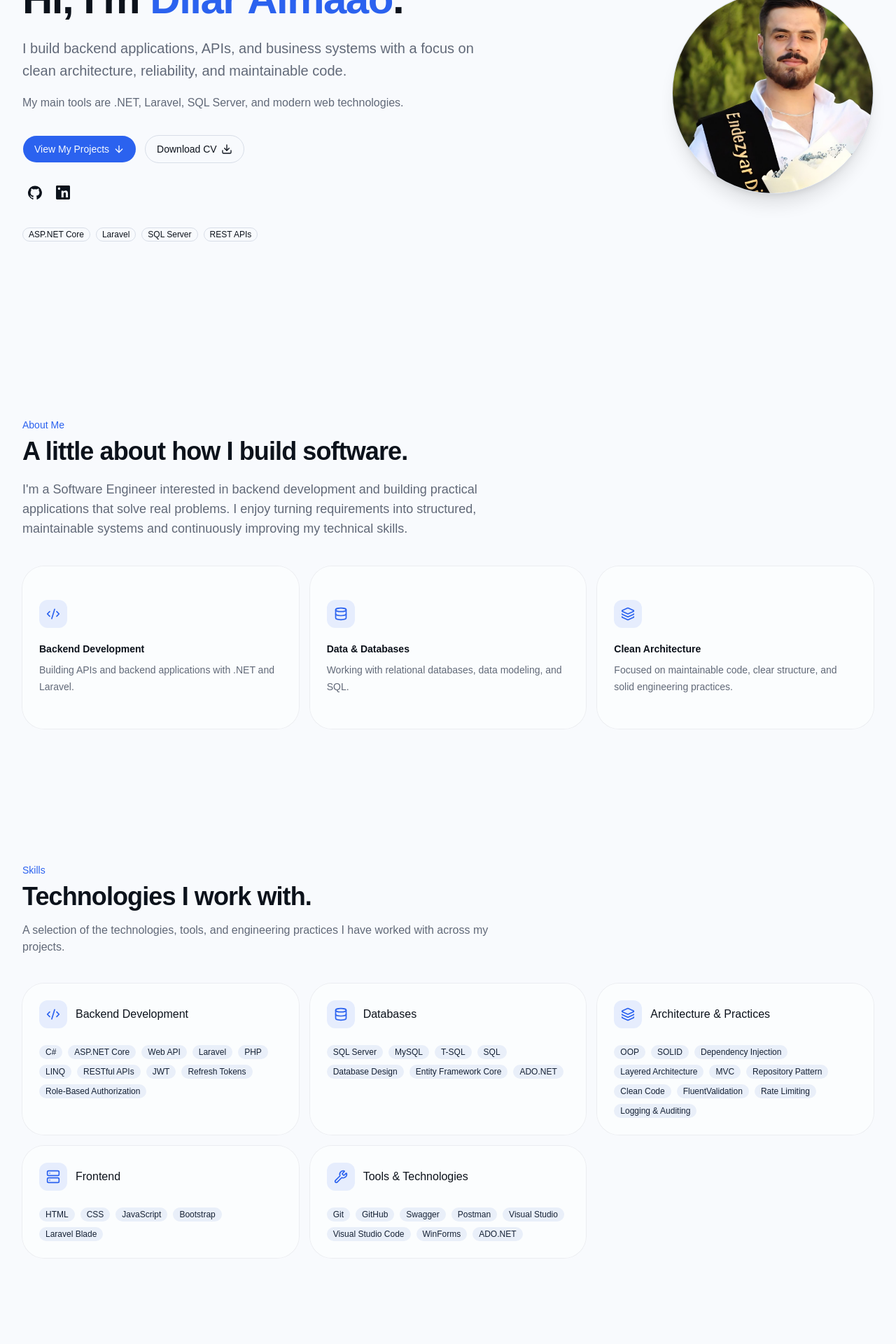
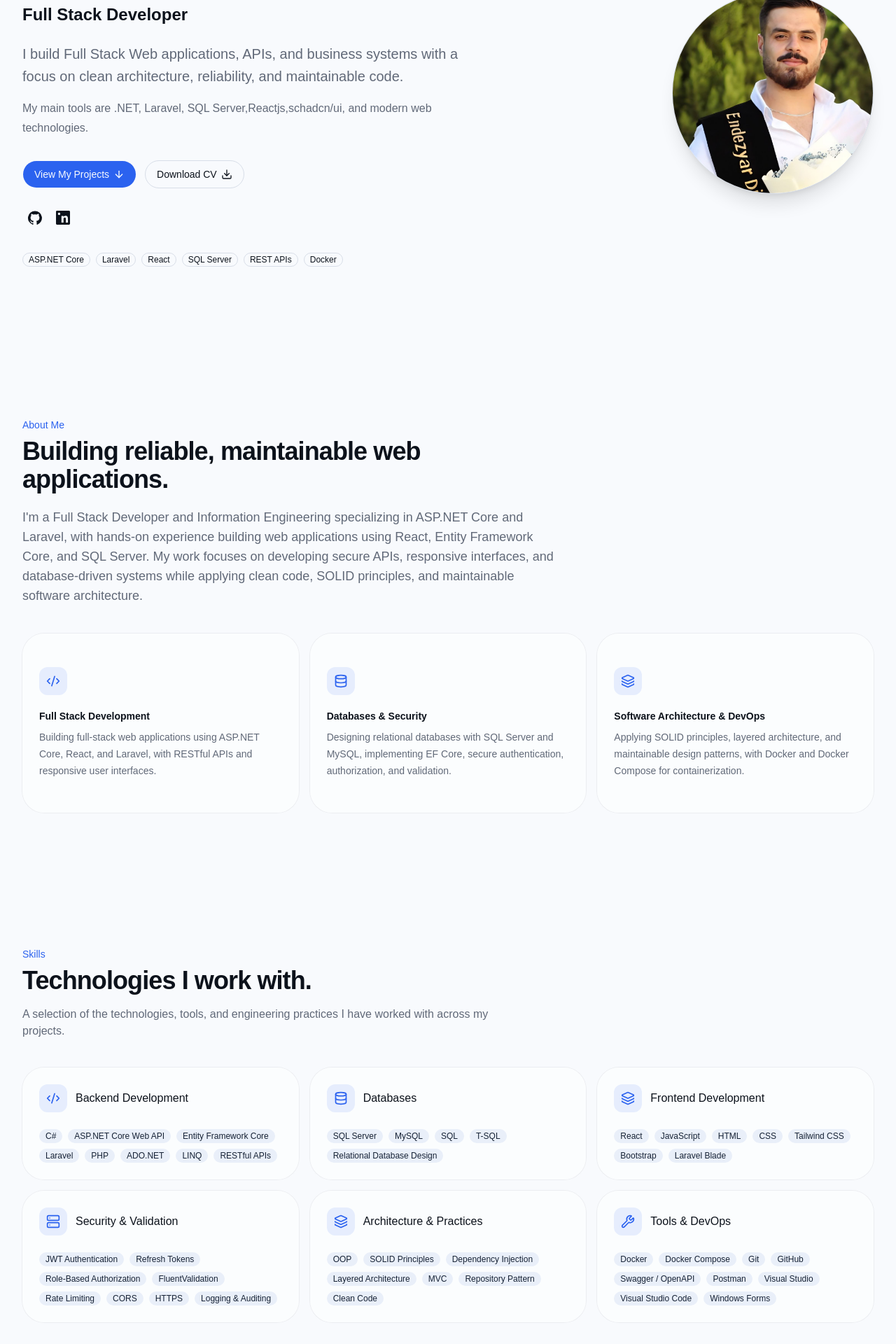
Before and after one commit to ENGDILAR/ReactPortofolio, a React (Vite) app: page / in a window 1280 px wide. Shown: the part 300-2220 px from the top of the page at 70% size. Built offline with nearby package versions, Linux system fonts and the light colour scheme.

Commit message:
Add Full Stack Project

```diff
--- a/src/data/projects.js
+++ b/src/data/projects.js
@@ -1,4 +1,56 @@
 export const projects = [
+  {
+    id: "ums",
+    title: "University Management System",
+    category: "Full Stack",
+    description:
+      "A full-stack university management system built with ASP.NET Core 8, React, and SQL Server, featuring role-based academic workflows and Docker containerization.",
+    technologies: [
+      "ASP.NET Core 8",
+      "React",
+      "JavaScript",
+      "EF Core",
+      "SQL Server",
+      "JWT",
+      "Tailwind CSS",
+      "Docker",
+      "Docker Compose",
+    ],
+    github: "https://github.com/ENGDILAR/Institute_Management_System_FullStack",
+    image: "/UMS.png",
+
+    details: {
+      overview:
+        "A full-stack University Management System designed to manage academic operations through dedicated workflows for administrators, instructors, and students. The application combines a React frontend, an ASP.NET Core Web API, and a SQL Server database, with all components containerized using Docker Compose.",
+
+      features: [
+        "Role-based access for administrators, instructors, and students.",
+        "Course and course offering management.",
+        "Student enrollment management.",
+        "Academic marks and exam assessment management.",
+        "JWT authentication with refresh tokens.",
+        "Role-based authorization and secure API endpoints.",
+        "FluentValidation for request validation.",
+        "Pagination for data retrieval.",
+        "Rate limiting for API protection.",
+        "Transactional operations for data consistency.",
+        "Docker Compose orchestration for the frontend, API, and database.",
+      ],
+
+      architecture: [
+        "ASP.NET Core Web API",
+        "React",
+        "Entity Framework Core",
+        "Layered Architecture",
+        "DTO Pattern",
+        "Dependency Injection",
+        "JWT Authentication",
+        "FluentValidation",
+        "Docker",
+        "Docker Compose",
+      ],
+    },
+  },
   {
     id: "hms",
     title: "Hospital Management System",
--- a/src/sections/about.jsx
+++ b/src/sections/about.jsx
@@ -4,20 +4,21 @@ import { Card, CardContent } from "@/components/ui/card";
 const highlights = [
   {
     icon: Code2,
-    title: "Backend Development",
+    title: "Full Stack Development",
     description:
-      "Building APIs and backend applications with .NET and Laravel.",
+      "Building full-stack web applications using ASP.NET Core, React, and Laravel, with RESTful APIs and responsive user interfaces.",
   },
   {
     icon: Database,
-    title: "Data & Databases",
-    description: "Working with relational databases, data modeling, and SQL.",
+    title: "Databases & Security",
+    description:
+      "Designing relational databases with SQL Server and MySQL, implementing EF Core, secure authentication, authorization, and validation.",
   },
   {
     icon: Layers3,
-    title: "Clean Architecture",
+    title: "Software Architecture & DevOps",
     description:
-      "Focused on maintainable code, clear structure, and solid engineering practices.",
+      "Applying SOLID principles, layered architecture, and maintainable design patterns, with Docker and Docker Compose for containerization.",
   },
 ];
 
@@ -25,20 +26,23 @@ export function About() {
   return (
     <section id="about" className="py-20 sm:py-24">
       <div className="mx-auto max-w-7xl px-4 sm:px-6 lg:px-8">
-        <div className="max-w-2xl">
+        <div className="max-w-3xl">
           <p className="text-sm font-medium text-primary">About Me</p>
 
           <h2 className="mt-2 text-3xl font-bold tracking-tight sm:text-4xl">
-            A little about how I build software.
+            Building reliable, maintainable web applications.
           </h2>
 
           <p className="mt-5 text-base leading-7 text-muted-foreground sm:text-lg">
-            I'm a Software Engineer interested in backend development and
-            building practical applications that solve real problems. I enjoy
-            turning requirements into structured, maintainable systems and
-            continuously improving my technical skills.
+            I'm a Full Stack Developer and Information Engineering specializing
+            in ASP.NET Core and Laravel, with hands-on experience building web
+            applications using React, Entity Framework Core, and SQL Server. My
+            work focuses on developing secure APIs, responsive interfaces, and
+            database-driven systems while applying clean code, SOLID principles,
+            and maintainable software architecture.
           </p>
         </div>
+
         <div className="mt-10 grid gap-4 md:grid-cols-3">
           {highlights.map((item) => {
             const Icon = item.icon;
--- a/src/sections/education.jsx
+++ b/src/sections/education.jsx
@@ -18,6 +18,12 @@ const courses = [
   "T-SQL",
   "REST APIs",
   "Problem Solving",
+  "ASP.NET Core",
+  "Entity Framework Core",
+  "React",
+  "Docker",
+  "Laravel",
+  "PHP",
 ];
 
 const languages = [
--- a/src/sections/experience.jsx
+++ b/src/sections/experience.jsx
@@ -4,30 +4,53 @@ import { Badge } from "@/components/ui/badge";
 const experiences = [
   {
     icon: GraduationCap,
-    period: "2021 — 2025",
-    title: "Software Engineering Education",
+    period: "2020 — 2025",
+    title: "Information Engineering Graduate",
     organization: "Syrian Private University",
     description:
-      "Studied Software Engineering with a focus on software development, databases, web applications, and software architecture.",
-    tags: ["Software Engineering", "Databases", "Web Development"],
+      "Graduated with a degree in Information Engineering, building a foundation in programming, databases, data structures, web development, and software engineering principles.",
+    tags: ["Information Engineering", "Programming", "Databases"],
   },
   {
     icon: Code2,
-    period: "Academic & Personal Projects",
-    title: "Backend & Software Development",
-    organization: "Independent Projects",
+    period: "2026",
+    title: "University Management System",
+    organization: "Full Stack Personal Project",
     description:
-      "Designed and developed backend applications and APIs using .NET, Laravel, SQL Server, and related technologies.",
-    tags: ["ASP.NET Core", "Laravel", "REST APIs"],
+      "Developed a full-stack university management system using ASP.NET Core 8, React, Entity Framework Core, and SQL Server. Implemented role-based workflows for administrators, instructors, and students, covering courses, course offerings, enrollments, and academic assessments. Added JWT authentication with refresh tokens, role-based authorization, FluentValidation, rate limiting, pagination, and transactional operations. Containerized the frontend, API, and database using Docker and Docker Compose.",
+    tags: [
+      "ASP.NET Core 8",
+      "React",
+      "EF Core",
+      "SQL Server",
+      "JWT",
+      "Docker",
+      "Docker Compose",
+    ],
   },
   {
     icon: BriefcaseBusiness,
-    period: "Project Experience",
+    period: "2024",
     title: "Hospital Management System",
-    organization: "Graduation Project",
+    organization: "University Graduation Project",
     description:
-      "Worked on a bilingual hospital management system covering areas such as electronic medical records, outpatient clinics, laboratories, radiology, billing, insurance, and ambulance management.",
-    tags: ["ASP.NET Core", "SQL Server", "Healthcare"],
+      "Collaborated on a bilingual hospital management system using Laravel, Livewire, and MySQL. Implemented healthcare workflows covering electronic medical records, outpatient clinics, laboratory and radiology services, billing, insurance, and ambulance management.",
+    tags: ["Laravel", "Livewire", "MySQL", "Repository Pattern", "MVC"],
+  },
+  {
+    icon: Code2,
+    period: "Personal Project",
+    title: "Driving & Vehicle License Department",
+    organization: "Independent Project",
+    description:
+      "Designed and developed a layered desktop application using C# and Windows Forms to manage driving license issuance, renewal, replacement, detention, and driving tests, with a dedicated business layer and ADO.NET data access.",
+    tags: [
+      "C#",
+      ".NET Framework 4.8",
+      "Windows Forms",
+      "ADO.NET",
+      "SQL Server",
+    ],
   },
 ];
 
@@ -35,7 +58,6 @@ export function Experience() {
   return (
     <section id="experience" className="py-20 sm:py-24">
       <div className="mx-auto max-w-5xl px-4 sm:px-6 lg:px-8">
-        {/* Heading */}
         <div className="max-w-2xl">
           <p className="text-sm font-medium text-primary">Experience</p>
 
@@ -49,7 +71,6 @@ export function Experience() {
           </p>
         </div>
 
-        {/* Timeline */}
         <div className="relative mt-12">
           <div className="absolute left-5 top-2 bottom-2 hidden w-px bg-border sm:block" />
 
@@ -59,7 +80,6 @@ export function Experience() {
 
               return (
                 <article key={experience.title} className="relative sm:pl-16">
-                  {/* Timeline icon */}
                   <div className="mb-4 flex size-10 items-center justify-center rounded-full border border-border bg-background text-primary sm:absolute sm:left-0 sm:top-0">
                     <Icon className="size-5" />
                   </div>
--- a/src/sections/hero.jsx
+++ b/src/sections/hero.jsx
@@ -46,17 +46,19 @@ export function Hero() {
             Hi, I'm <span className="text-primary">Dilar Almaao</span>.
           </h1>
 
+          <h2 className="mt-3 text-xl font-semibold sm:text-2xl">
+            Full Stack Developer
+          </h2>
           <p className="mt-6 max-w-2xl text-lg leading-8 text-muted-foreground sm:text-xl">
-            I build backend applications, APIs, and business systems with a
-            focus on clean architecture, reliability, and maintainable code.
+            I build Full Stack Web applications, APIs, and business systems with
+            a focus on clean architecture, reliability, and maintainable code.
           </p>
 
           <p className="mt-4 max-w-2xl text-base leading-7 text-muted-foreground">
-            My main tools are .NET, Laravel, SQL Server, and modern web
-            technologies.
+            My main tools are .NET, Laravel, SQL Server,Reactjs,schadcn/ui, and
+            modern web technologies.
           </p>
 
-          {/* Actions */}
           <div className="mt-8 flex flex-wrap items-center gap-3">
             <Button size="lg" asChild>
               <a href="#projects">
@@ -98,19 +100,19 @@ export function Hero() {
             </Button>
           </div>
 
-          {/* Technologies */}
           <div className="mt-8 flex flex-wrap gap-2">
-            {["ASP.NET Core", "Laravel", "SQL Server", "REST APIs"].map(
-              (technology) => (
-                <Badge
-                  key={technology}
-                  variant="outline"
-                  className="font-normal"
-                >
-                  {technology}
-                </Badge>
-              ),
-            )}
+            {[
+              "ASP.NET Core",
+              "Laravel",
+              "React",
+              "SQL Server",
+              "REST APIs",
+              "Docker",
+            ].map((technology) => (
+              <Badge key={technology} variant="outline" className="font-normal">
+                {technology}
+              </Badge>
+            ))}
           </div>
         </div>
 
--- a/src/sections/skills.jsx
+++ b/src/sections/skills.jsx
@@ -9,15 +9,13 @@ const skillGroups = [
     title: "Backend Development",
     skills: [
       "C#",
-      "ASP.NET Core",
-      "Web API",
+      "ASP.NET Core Web API",
+      "Entity Framework Core",
       "Laravel",
       "PHP",
+      "ADO.NET",
       "LINQ",
       "RESTful APIs",
-      "JWT",
-      "Refresh Tokens",
-      "Role-Based Authorization",
     ],
   },
   {
@@ -26,11 +24,36 @@ const skillGroups = [
     skills: [
       "SQL Server",
       "MySQL",
+      "SQL",
       "T-SQL",
-      "SQL",
-      "Database Design",
-      "Entity Framework Core",
-      "ADO.NET",
+      "Relational Database Design",
+    ],
+  },
+  {
+    icon: Layers3,
+    title: "Frontend Development",
+    skills: [
+      "React",
+      "JavaScript",
+      "HTML",
+      "CSS",
+      "Tailwind CSS",
+      "Bootstrap",
+      "Laravel Blade",
+    ],
+  },
+  {
+    icon: Server,
+    title: "Security & Validation",
+    skills: [
+      "JWT Authentication",
+      "Refresh Tokens",
+      "Role-Based Authorization",
+      "FluentValidation",
+      "Rate Limiting",
+      "CORS",
+      "HTTPS",
+      "Logging & Auditing",
     ],
   },
   {
@@ -38,34 +61,27 @@ const skillGroups = [
     title: "Architecture & Practices",
     skills: [
       "OOP",
-      "SOLID",
+      "SOLID Principles",
       "Dependency Injection",
       "Layered Architecture",
       "MVC",
       "Repository Pattern",
       "Clean Code",
-      "FluentValidation",
-      "Rate Limiting",
-      "Logging & Auditing",
     ],
   },
   {
-    icon: Server,
-    title: "Frontend",
-    skills: ["HTML", "CSS", "JavaScript", "Bootstrap", "Laravel Blade"],
-  },
-  {
     icon: Wrench,
-    title: "Tools & Technologies",
+    title: "Tools & DevOps",
     skills: [
+      "Docker",
+      "Docker Compose",
       "Git",
       "GitHub",
-      "Swagger",
+      "Swagger / OpenAPI",
       "Postman",
       "Visual Studio",
       "Visual Studio Code",
-      "WinForms",
-      "ADO.NET",
+      "Windows Forms",
     ],
   },
 ];
```
Also changed, not shown: public/UMS.png (added), 1 other file (tests, documents, lock files or other folders).
